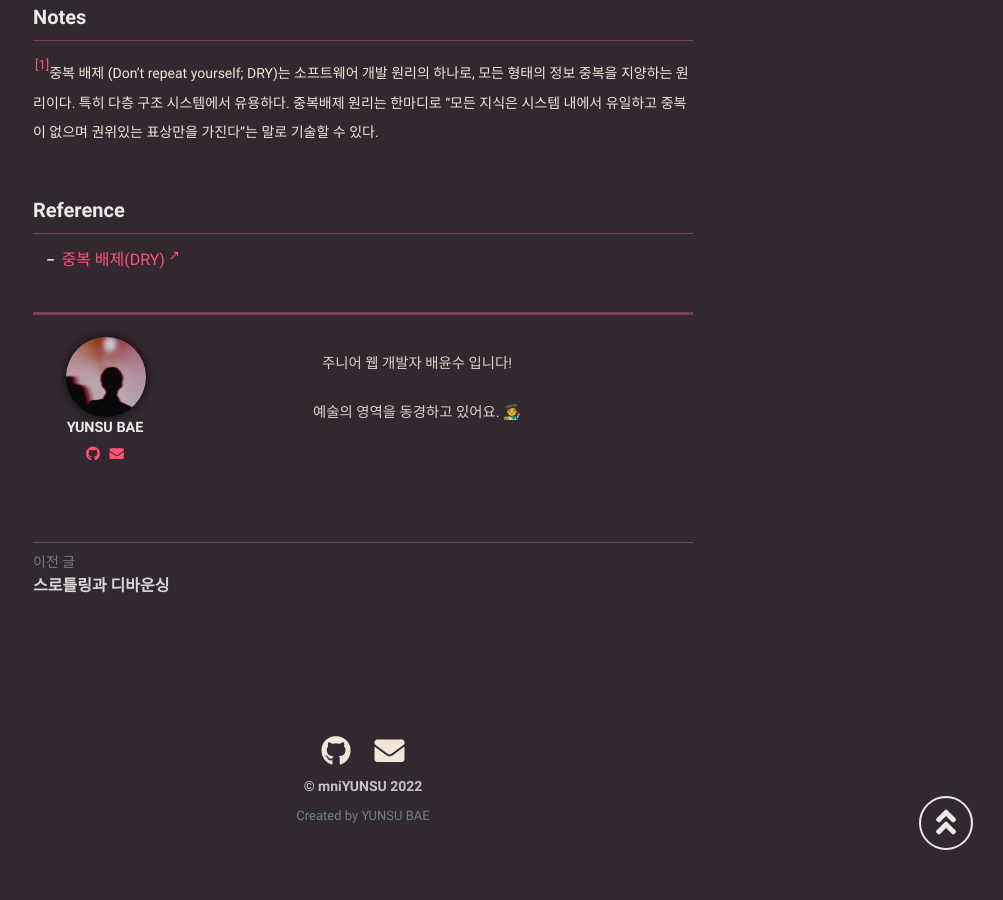
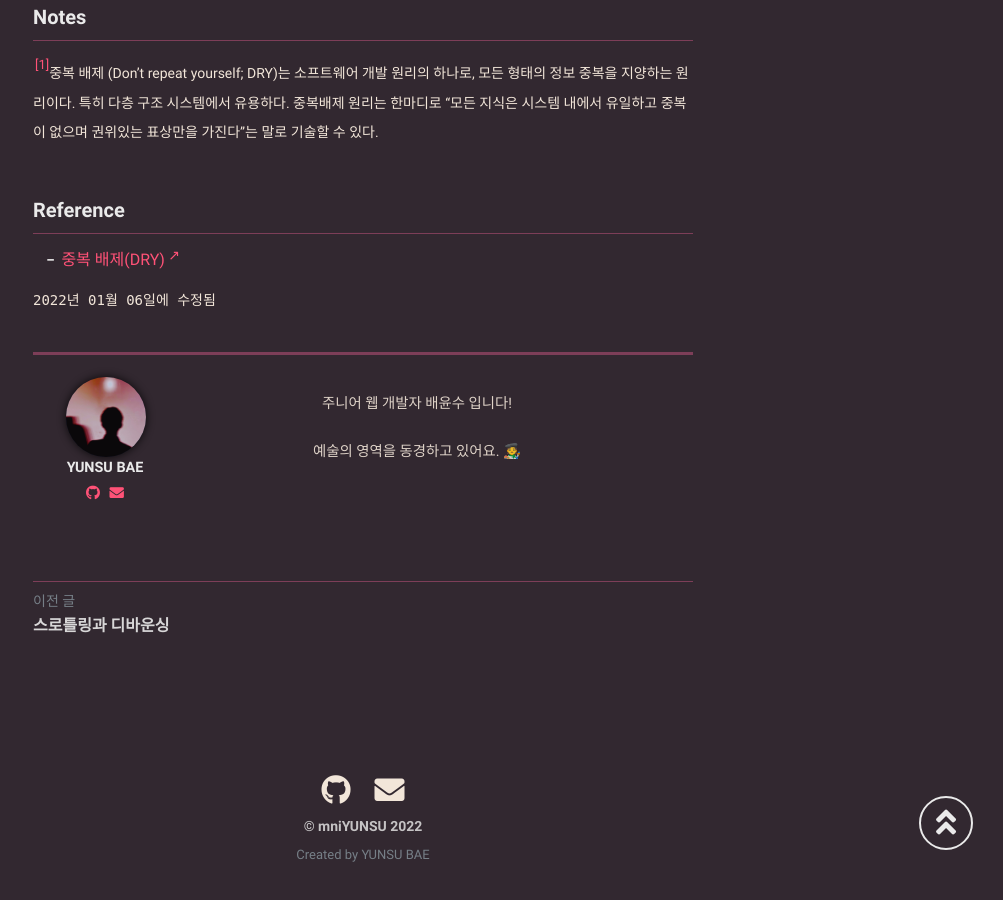
Before and after one commit to mniYUNSU/mniYUNSU.github.io, a Jekyll site: the page built from _posts/common-dry/2021-12-23-common-dry.md, in a window 1280 px wide and 900 px high, scrolled down 1233 px. Shown: the whole window, without its empty margins (277-1280 px from the left). Built offline with Jekyll 4.4.1, drawn with Linux system fonts in a browser that asks for light colours; some web fonts are replaced; comment, search, counter and statistics services are not loaded; before the commit the page ends 2093 px from its top, so only the background shows below that.

Commit message:
포스팅 : dry 원칙

```diff
--- a/_posts/common-dry/2021-12-23-common-dry.md
+++ b/_posts/common-dry/2021-12-23-common-dry.md
@@ -4,6 +4,7 @@ title: "DRY : Don't Repeat Yourself"
 date: 2021-12-23 00:00:00 +0700
 categories: [Common]
 tags: [Common, IT]
+modified: 2022-01-06 00:00:00 +07:00
 description: Don't Repeat Yourself
 ---
 
```
